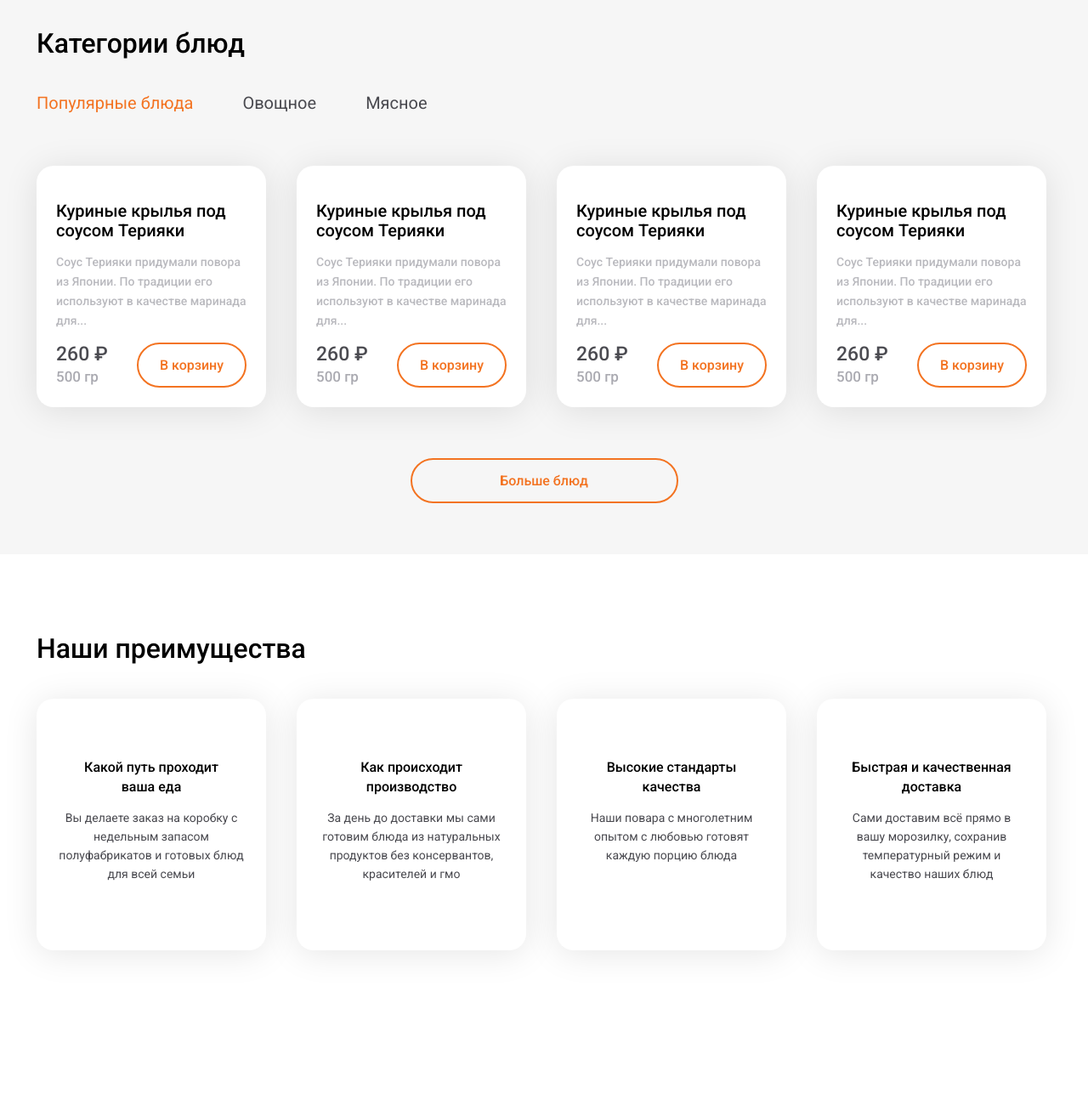
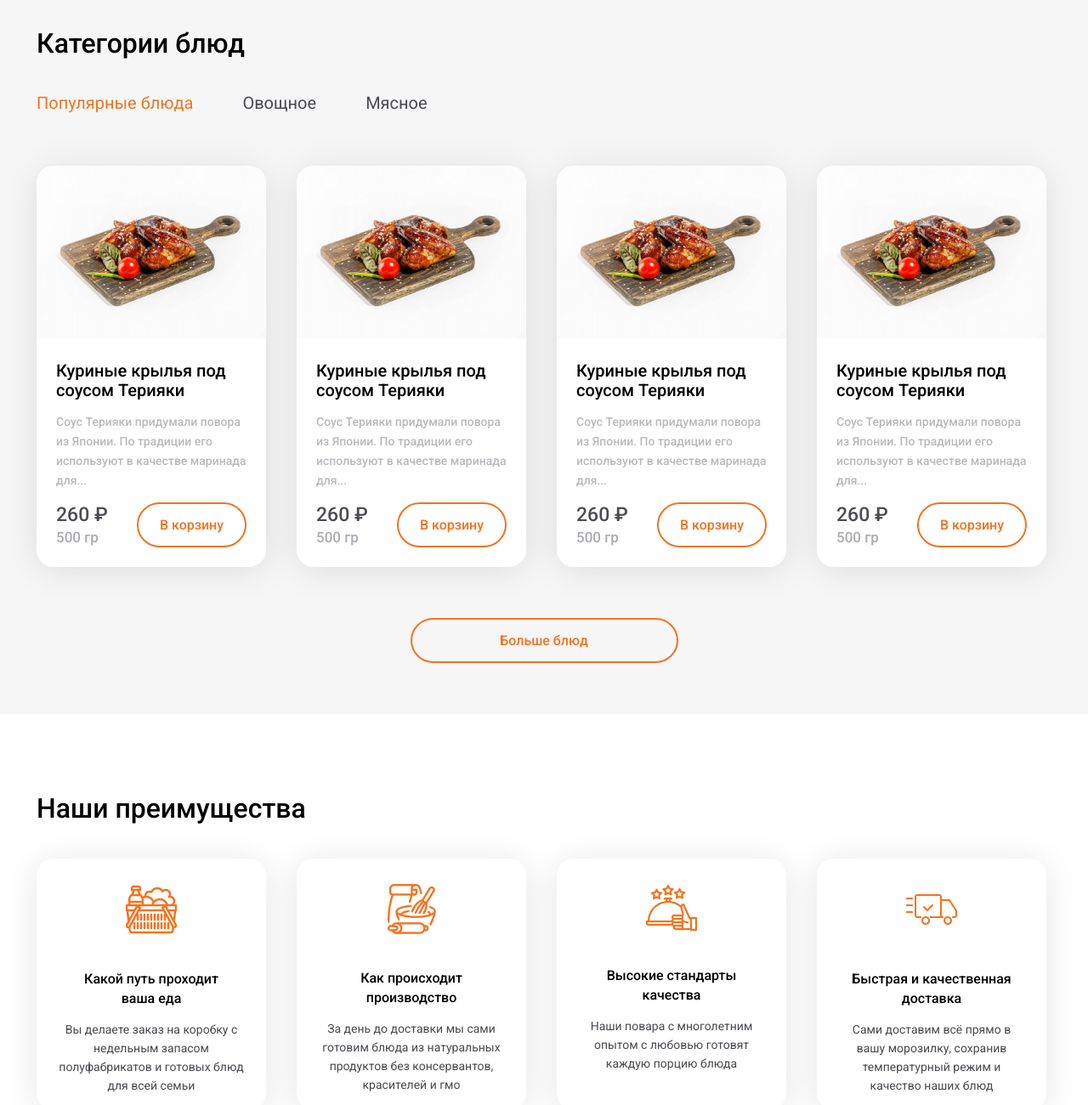
Before and after one commit to Rakhymbek/index.eda, a plain HTML site: page index.html in a window 1280 px wide. Shown: the part 1667-2967 px from the top of the page at 85% size. Drawn offline with Linux system fonts and the light colour scheme; the site is published under a folder, as on GitHub Pages, so addresses that start at the root find nothing; a script that the page names is missing.

Commit message:
Fixed images' paths

```diff
--- a/index.html
+++ b/index.html
@@ -151,7 +151,7 @@
                 <!-- /.tabs -->
                 <div class="tabs-content">
                     <div class="tabs-card">
-                        <img src="/img/cards/tabs-card.png" alt="" class="tabs-image">
+                        <img src="img/cards/tabs-card.png" alt="" class="tabs-image">
                         <div class="tabs-card-content">
                             <h3 class="tabs-title">Куриные крылья под
                                 соусом Терияки</h3>
@@ -170,7 +170,7 @@
                     </div>
                     <!-- /.tabs-card -->
                     <div class="tabs-card">
-                        <img src="/img/cards/tabs-card.png" alt="" class="tabs-image">
+                        <img src="img/cards/tabs-card.png" alt="" class="tabs-image">
                         <div class="tabs-card-content">
                             <h3 class="tabs-title">Куриные крылья под
                                 соусом Терияки</h3>
@@ -189,7 +189,7 @@
                     </div>
                     <!-- /.tabs-card -->
                     <div class="tabs-card">
-                        <img src="/img/cards/tabs-card.png" alt="" class="tabs-image">
+                        <img src="img/cards/tabs-card.png" alt="" class="tabs-image">
                         <div class="tabs-card-content">
                             <h3 class="tabs-title">Куриные крылья под
                                 соусом Терияки</h3>
@@ -208,7 +208,7 @@
                     </div>
                     <!-- /.tabs-card -->
                     <div class="tabs-card">
-                        <img src="/img/cards/tabs-card.png" alt="" class="tabs-image">
+                        <img src="img/cards/tabs-card.png" alt="" class="tabs-image">
                         <div class="tabs-card-content">
                             <h3 class="tabs-title">Куриные крылья под
                                 соусом Терияки</h3>
@@ -236,7 +236,7 @@
             <h2 class="section-title">Наши преимущества</h2>
             <div class="benefits-content">
                 <div class="benefits-card">
-                    <img src="/img/cards/benefit-1.png" alt="" class="benefits-image">
+                    <img src="img/cards/benefit-1.png" alt="" class="benefits-image">
                     <div class="benefits-card-content">
                         <h3 class="benefits-title">Какой путь проходит
                             ваша еда</h3>
@@ -246,7 +246,7 @@
                 </div>
                 <!-- /.benefits-card -->
                 <div class="benefits-card">
-                    <img src="/img/cards/benefit-2.png" alt="" class="benefits-image">
+                    <img src="img/cards/benefit-2.png" alt="" class="benefits-image">
                     <div class="benefits-card-content">
                         <h3 class="benefits-title">Как происходит
                             производство</h3>
@@ -256,7 +256,7 @@
                 </div>
                 <!-- /.benefits-card -->
                 <div class="benefits-card">
-                    <img src="/img/cards/benefit-3.png" alt="" class="benefits-image">
+                    <img src="img/cards/benefit-3.png" alt="" class="benefits-image">
                     <div class="benefits-card-content">
                         <h3 class="benefits-title">Высокие стандарты
                             качества</h3>
@@ -266,7 +266,7 @@
                 </div>
                 <!-- /.benefits-card -->
                 <div class="benefits-card">
-                    <img src="/img/cards/benefit-4.png" alt="" class="benefits-image">
+                    <img src="img/cards/benefit-4.png" alt="" class="benefits-image">
                     <div class="benefits-card-content">
                         <h3 class="benefits-title">Быстрая и качественная
                             доставка</h3>
```
